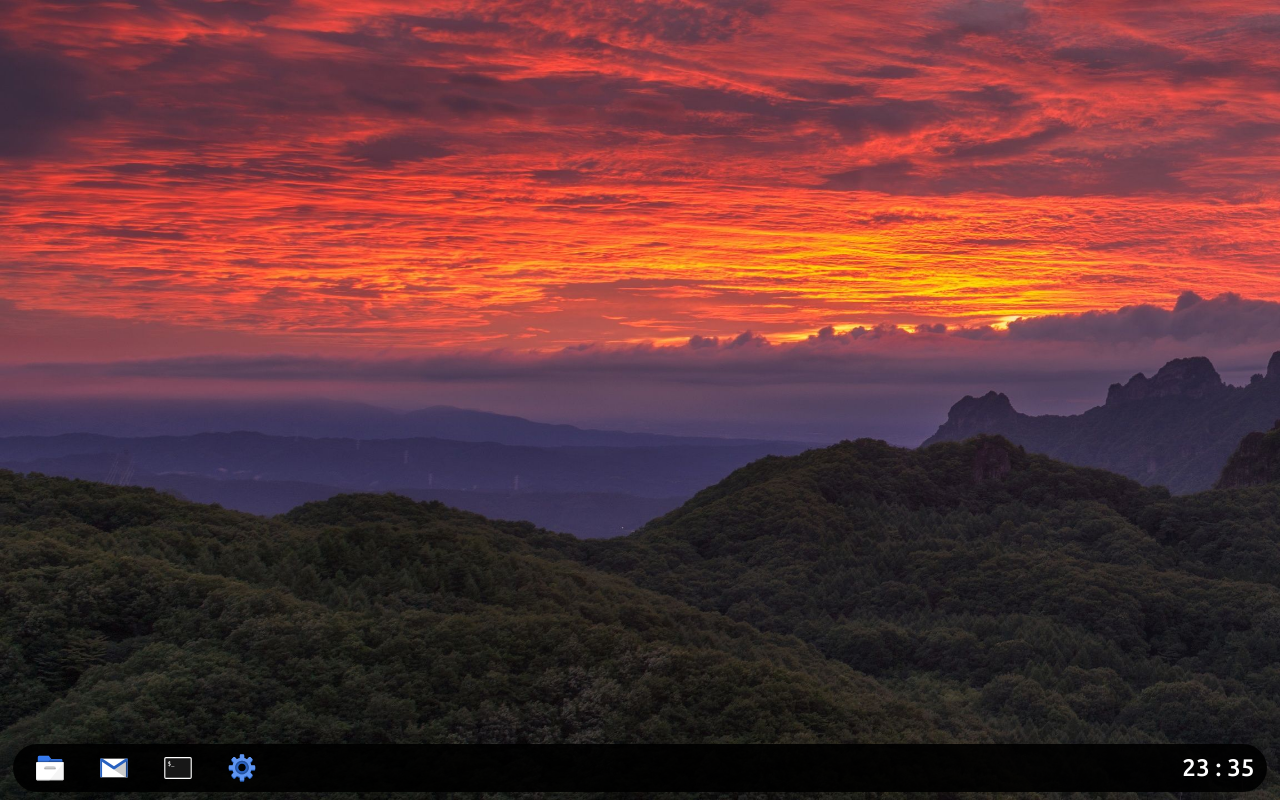
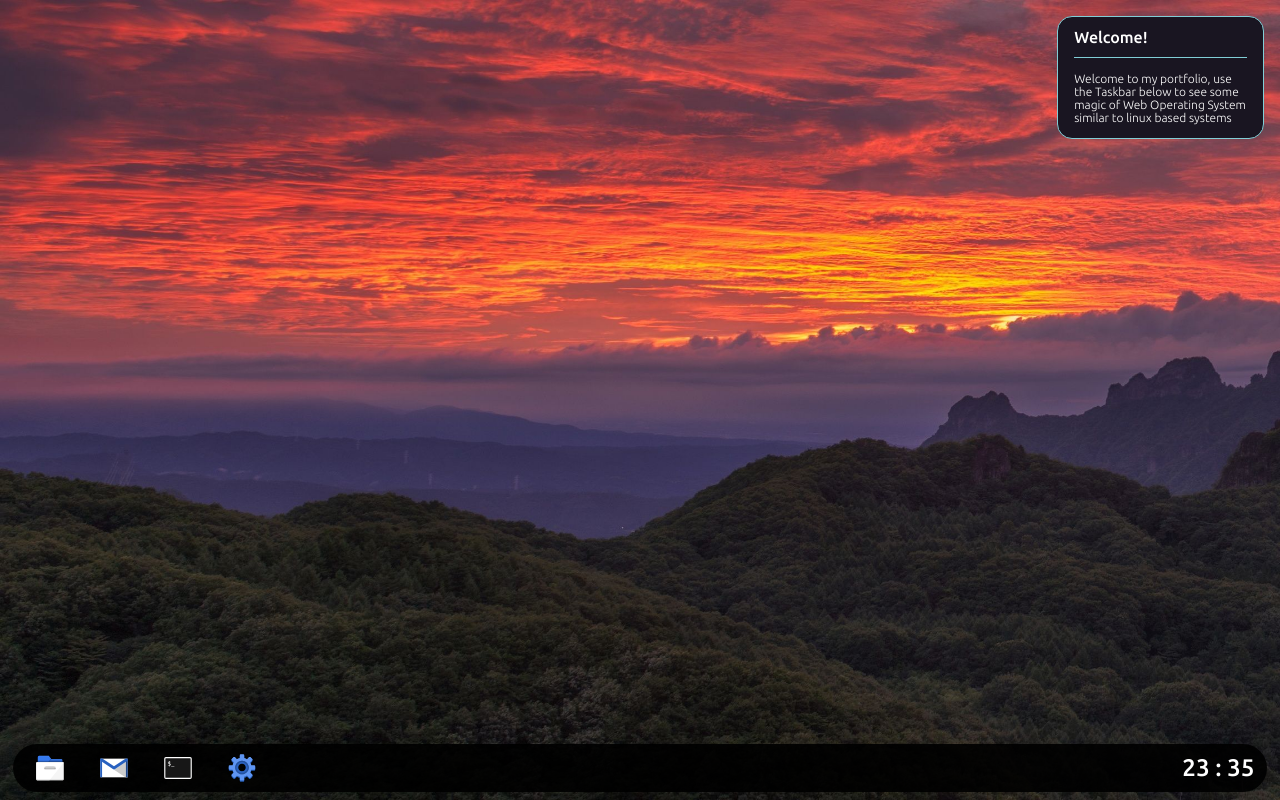
Before and after one commit to h1sashin/h1sashin.github.io, a React (Create React App) app: page / in a window 1280 px wide. Built offline with nearby package versions, Linux system fonts and the light colour scheme.

Commit message:
Added notifications position setting

```diff
--- a/src/actions/index.js
+++ b/src/actions/index.js
@@ -114,3 +114,12 @@ export const removeNotification = (id) => {
         }
     }
 }
+
+export const changeNotificationsPosition = (position) => {
+    return {
+        type: 'CHANGE_NOTIFICATIONS_POSITION',
+        payload: {
+            position
+        }
+    }
+}
--- a/src/apps/settings/Settings.js
+++ b/src/apps/settings/Settings.js
@@ -17,7 +17,7 @@ import lightmode from 'assets/img/preferences/color/lightmode.svg';
 import darkmode from 'assets/img/preferences/color/darkmode.svg';
 import basic from 'assets/img/preferences/taskbar/basic.svg';
 import rounded from 'assets/img/preferences/taskbar/rounded.svg';
-import { switchStyle, switchMode, updateTaskbarTransparency, changePrimary, switchIconType, switchDateHide, switchDateFormat } from 'actions';
+import { switchStyle, switchMode, updateTaskbarTransparency, changePrimary, switchIconType, switchDateHide, switchDateFormat, changeNotificationsPosition } from 'actions';
 import icon from 'assets/img/apps/preferences.svg';
 import notificationBoard from 'assets/img/preferences/notifications/notification-board.svg';
 
@@ -143,9 +143,20 @@ const Mode = styled.span`
 const Position = styled.div`
     width: 50%;
     position: relative;
+    border-radius: ${props => props.theme.style.appRadius}px;
     img {
         width: 100%;
         border-radius: ${props => props.theme.style.appRadius}px;
+    }
+    &:after {
+        border-radius: ${props => props.theme.style.appRadius}px;
+        position: absolute;
+        left: 0;
+        top: 0;
+        width: 100%;
+        height: 100%;
+        background: ${props => props.theme.mode.primary};
+        content: '';
     }
 `;
 
@@ -155,7 +166,9 @@ const PositionButton = styled.button`
     height: 20%;
     border: none;
     border-radius: ${props => props.theme.style.appRadius}px;
-    background: ${props => props.theme.mode.secondary};
+    background: ${props => props.isActive ? props.bg : props.theme.mode.secondary};
+    z-index: 1;
+    cursor: pointer;
     ${props => props.topLeft && css`
         top: 5%;
         left: 5%;
@@ -165,18 +178,18 @@ const PositionButton = styled.button`
         right: 5%;
     `}
     ${props => props.bottomLeft && css`
-        bottom: 20%;
+        bottom: 5%;
         left: 5%;
     `}
     ${props => props.bottomRight && css`
-        bottom: 20%;
+        bottom: 5%;
         right: 5%;
     `}
 `;
 
 
 // eslint-disable-next-line no-shadow
-const Settings = ({ settings, switchMode, switchStyle, updateTaskbarTransparency, changePrimary, theme, switchIconType, switchDateHide, switchDateFormat }) => {
+const Settings = ({ settings, switchMode, switchStyle, updateTaskbarTransparency, changePrimary, theme, switchIconType, switchDateHide, switchDateFormat, changeNotificationsPosition }) => {
     const { style, mode, primary } = theme;
     const { isOpen, isMinimized, isMaximized, x, y, width, height, appName } = settings;
     const [ rangeValue, updateRangeValue ] = useState(30);
@@ -225,10 +238,10 @@ const Settings = ({ settings, switchMode, switchStyle, updateTaskbarTransparency
                             <span style={{alignSelf: 'flex-start', width: 'auto'}}>Notifications position:</span>
                             <Position>
                                 <img src={notificationBoard} alt='jd' />
-                                <PositionButton topLeft />
-                                <PositionButton topRight />
-                                <PositionButton bottomLeft />
-                                <PositionButton bottomRight />
+                                <PositionButton topLeft onClick={() => changeNotificationsPosition('topLeft')} isActive={theme.notificationsPosition === 'topLeft'} bg={theme.primary} />
+                                <PositionButton topRight onClick={() => changeNotificationsPosition('topRight')} isActive={theme.notificationsPosition === 'topRight'} bg={theme.primary} />
+                                <PositionButton bottomLeft onClick={() => changeNotificationsPosition('bottomLeft')} isActive={theme.notificationsPosition === 'bottomLeft'} bg={theme.primary} />
+                                <PositionButton bottomRight onClick={() => changeNotificationsPosition('bottomRight')} isActive={theme.notificationsPosition === 'bottomRight'} bg={theme.primary} />
                             </Position>
                         </Subsection>
                     </Section>
@@ -303,7 +316,8 @@ const mapDispatchToProps = dispatch => ({
     changePrimary: (color) => dispatch(changePrimary(color)),
     switchIconType: (type) => dispatch(switchIconType(type)),
     switchDateHide: (hide) => dispatch(switchDateHide(hide)),
-    switchDateFormat: (format) => dispatch(switchDateFormat(format))
+    switchDateFormat: (format) => dispatch(switchDateFormat(format)),
+    changeNotificationsPosition: (position) => dispatch(changeNotificationsPosition(position))
 });
 
 export default connect(mapStateToProps, mapDispatchToProps)(Settings);
--- a/src/components/organisms/notifications/Container.js
+++ b/src/components/organisms/notifications/Container.js
@@ -5,9 +5,15 @@ import Notification from './Notification';
 
 const ContainerStyled = styled.div`
     position: absolute;
-    right: 0;
+    right: ${props => props.theme.notifications.right};
     top: 0;
+    left: ${props => props.theme.notifications.left};
+    display: flex;
+    flex-wrap: wrap;
+    align-items: ${props => props.theme.notifications.align};
+    flex-direction: ${props => props.theme.notifications.direction};
     z-index: 99999999999999999999;
+    height: 100%;
 `;
 
 const Container = ({ notifications }) => {
@@ -15,7 +21,7 @@ const Container = ({ notifications }) => {
         <ContainerStyled>
             {notifications.map(item => {
                 return (
-                    item && <Notification key={item.id} {...item} />
+                    item && <Notification key={item.id} {...item}/>
                 )
             })}
         </ContainerStyled>
@@ -24,7 +30,8 @@ const Container = ({ notifications }) => {
 
 const mapStateToProps = (state) => {
     return {
-        notifications: state.notificationReducer.notifications
+        notifications: state.notificationReducer.notifications,
+        position: state.themeReducer.notificationsPosition
     }
 }
 
--- a/src/components/organisms/notifications/Notification.js
+++ b/src/components/organisms/notifications/Notification.js
@@ -10,7 +10,7 @@ const StyledNotification = styled.div`
     display: flex;
     flex-direction: column;
     transition: .25s;
-    transform: translateX(150%);
+    transform: translateX(${props => props.transform});
     margin: 16px;
     border: 1px solid ${props => props.primary};
     border-radius: ${props => props.theme.style.appRadius}px;
@@ -48,13 +48,21 @@ const Notification = ({ title, message, id, themeState }) => {
         inputRef = element;
     }
 
+    let transform = () => {
+        if(themeState.notificationsPosition === 'topLeft' || themeState.notificationsPosition === 'bottomLeft') {
+            return '-150%';
+        }
+        return '150%';
+
+    }
+
     useEffect(() => {
         inputRef.style.transform = 'translateX(0px)';
     });
 
     setTimeout(() => {
         if(inputRef) {
-            inputRef.style.transform = 'translateX(150%)';
+            inputRef.style.transform = `translateX(${transform()})`;
         }
     }, 9750);
 
@@ -66,7 +74,7 @@ const Notification = ({ title, message, id, themeState }) => {
     }
 
     return(
-        <StyledNotification ref={setInputRef} primary={themeState.primary} onClick={removeEarlier}>
+        <StyledNotification ref={setInputRef} primary={themeState.primary} onClick={removeEarlier} transform={transform()}>
             <TopBar>
                 <Title>{title}</Title>
             </TopBar>
--- a/src/reducers/themeReducer.js
+++ b/src/reducers/themeReducer.js
@@ -6,6 +6,7 @@ const initialState = {
     taskbarTransparency: 0.9,
     dateFormat: '24h',
     dateHide: 'hide',
+    notificationsPosition: 'topRight'
 }
 
 const themeReducer = (state = initialState, action) => {
@@ -45,6 +46,11 @@ const themeReducer = (state = initialState, action) => {
                 ...state,
                 dateFormat: action.payload.format
             }
+        case 'CHANGE_NOTIFICATIONS_POSITION':
+            return {
+                ...state,
+                notificationsPosition: action.payload.position
+            }
         default:
             return state;
     }
--- /dev/null
+++ b/src/themes/Notifications.js
@@ -0,0 +1,27 @@
+export const topRight = {
+    right: 0,
+    left: 'auto',
+    direction: 'column',
+    align: 'flex-start'
+}
+
+export const topLeft = {
+    right: 'auto',
+    left: 0,
+    direction: 'column',
+    align: 'flex-start'
+}
+
+export const bottomLeft = {
+    right: 'auto',
+    left: 0,
+    direction: 'column-reverse',
+    align: 'flex-end'
+}
+
+export const bottomRight = {
+    right: 0,
+    left: 'auto',
+    direction: 'column-reverse',
+    align: 'flex-end'
+}
--- a/src/views/Desktop.js
+++ b/src/views/Desktop.js
@@ -1,4 +1,4 @@
-import React from 'react';
+import React, { useEffect } from 'react';
 import styled, { ThemeProvider } from 'styled-components';
 import { lightTheme, darkTheme } from 'themes/Themes';
 import Taskbar from 'components/organisms/Taskbar';
@@ -9,6 +9,8 @@ import Console from 'apps/console/Console';
 import { connect } from 'react-redux';
 import { styleRounded, styleBasic } from 'themes/Styles';
 import Container from 'components/organisms/notifications/Container';
+import { topLeft, topRight, bottomLeft, bottomRight } from 'themes/Notifications'
+import * as notifications from 'components/organisms/notifications/actions';
 
 const DesktopStyled = styled.div`
     height: ${props => props.theme.style.desktopHeight}vh;
@@ -30,9 +32,29 @@ const System = styled.div`
 
 const Desktop = ({ theme }) => {
 
+    useEffect(() => {
+        notifications.display('Welcome!', 'Welcome to my portfolio, use the Taskbar below to see some magic of Web Operating System similar to linux based systems');
+    }, []);
+
+    const notificationsPosition = () => {
+        switch(theme.notificationsPosition) {
+            case 'topRight':
+                return topRight;
+            case 'topLeft':
+                return topLeft;
+            case 'bottomLeft':
+                return bottomLeft;
+            case 'bottomRight':
+                return bottomRight;
+            default:
+                return topRight;
+        }
+    }
+
     const currentTheme = {
         mode: theme.mode === 'dark' ? darkTheme : lightTheme,
-        style: theme.style === 'rounded' ? styleRounded : styleBasic
+        style: theme.style === 'rounded' ? styleRounded : styleBasic,
+        notifications: notificationsPosition()
     }
 
     return(
```
